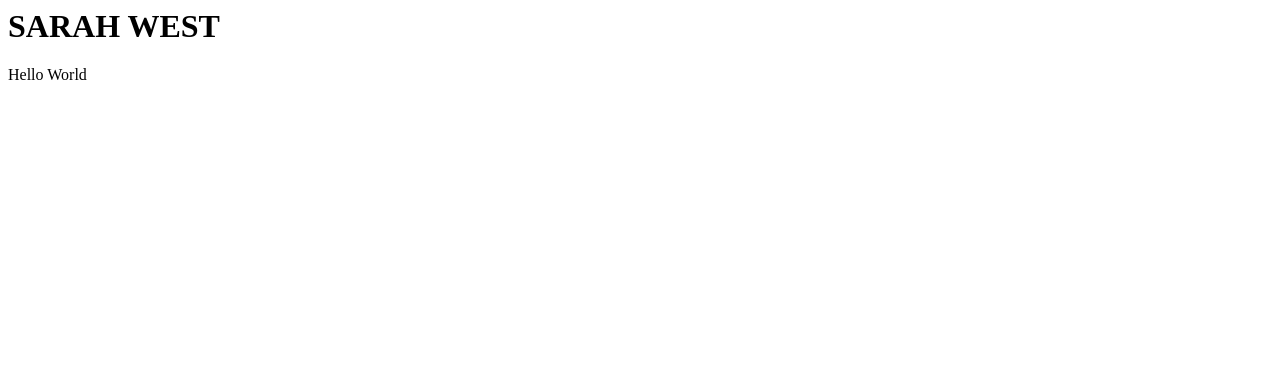
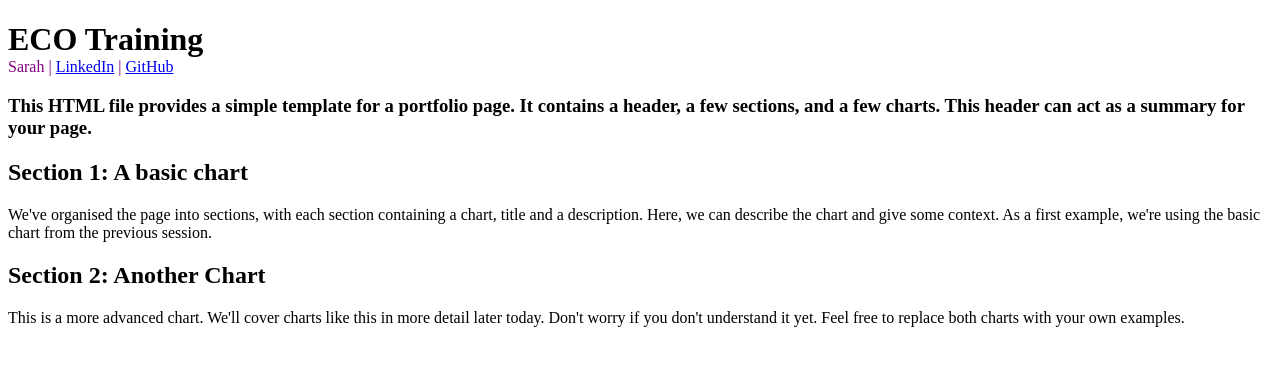
Before and after one commit to smew1/smew1.github.io, a plain HTML site: page index.html in a window 1280 px wide. Drawn offline with Linux system fonts and the light colour scheme; a script that the page names is missing.

Commit message:
Add files via upload

```diff
--- a/index.html
+++ b/index.html
@@ -1,6 +1,100 @@
+<!-- This HTML file provides a simple example of a portfolio page. It contains a header, a few sections, and a few charts. -->
+<!-- It works with the three css files in this folder: example1.css, example2.css and example3.css. -->
+<!-- The HTML file defines the structure of the page, and the CSS files define how it looks. -->
+<!-- The CSS examples are all designed to work with this page. Try swapping them out on line 29 and see what happens. -->
+
+<!-- Take a look around and make your own copy to adapt for your own use. -->
+
+<!-- This is a comment -->
+<!-- Comments are not displayed in the browser -->
+<!-- They can be used to leave notes in the code -->
+
+<!DOCTYPE html>
 <html>
+    <!-- HTML is heirarchial: tags like this define elements on the page.
+    Each tag does something different. For example:
+        - The <html> tag defines the whole document.
+        - The <h1> tag defines a large heading
+        - The <p> tag defines a paragraph
+        - Tags appear as an opening <div> and closing </div> pair
+    -->
+
+<head>
+    <!-- The head tag links to resources our page needs and defines information about it. Tags in the <head> aren't displayed on the page. -->
+
+    <!-- This is a link to a stylesheet which contains rules about how each element on the page should be defined-->
+    <!-- Try swapping example1.css to another, and take a look at example1.css to see if you understand it-->
+    <link rel="stylesheet" type="text/css" href="s2_example1.css">
+    <title>My Portfolio</title> <!-- The title displayed in the browser tab, not on the page itself -->
+
+    <!-- This is a link to the vega-lite which we're using to make graphs -->
+    <script src="https://cdn.jsdelivr.net/npm/vega@5"></script>
+    <script src="https://cdn.jsdelivr.net/npm/vega-lite@5"></script>
+    <script src="https://cdn.jsdelivr.net/npm/vega-embed@6"></script>
+</head>
+
 <body>
-  <h1> SARAH WEST </h1>
-  <p> Hello World </p>
+<!-- The body tag contains the elements that visitors to our page will see. -->
+    <h1 style="margin-bottom: 0px;"> <!-- we can also style elements directly in the HTML by setting the style= atrribute of a tag. -->
+        <!-- This is a header, it is the largest text on the page -->
+        ECO Training
+    </h1>
+    <p style="margin-top: 0px; color: purple">
+        <!-- we're setting the margin to 0px so the header and authour name are close together -->
+        Sarah | <a href="https://www.linkedin.com/in/finnmcevoy/">LinkedIn</a> | <a
+            href="https://www.github.com/FM-ds">GitHub</a>
+    </p>
+    <h3>
+        This HTML file provides a simple template for a portfolio page. It contains a header, a few sections, and a few charts. This header can act as a summary for your page.
+    </h3>
+
+    <!-- We're organising the page into sections, with each section containing a chart, title and a description -->
+    <section>
+        <div class="chart-description">
+            <h2>Section 1: A basic chart</h2>
+            <p> <!-- This is a paragraph, it's the main way to display text on a web page -->
+                We've organised the page into sections, with each section containing a chart, title and a description. Here, we can describe the chart and give some context.
+                As a first example, we're using the basic chart from the previous session.
+            </p>
+        </div>
+        <figure id="Location1"></figure> <!-- we give it an id so we can put a vega-lite graph here with VegaEmbed -->
+    </section>
+
+    <section>
+        <div class="chart-description"> <!-- we are grouping the title and description together so we can style them together -->
+            <h2>Section 2: Another Chart</h2>
+            <p> <!-- This is a paragraph, it's the main way to display text on a web page -->
+                This is a more advanced chart. We'll cover charts like this in more detail later today. Don't worry if you don't understand it yet.
+                Feel free to replace both charts with your own examples.
+            </p>
+        </div>
+        <figure id="Location2"></figure> <!-- we give it an id so we can put a vega-lite graph here with VegaEmbed -->
+    </section>
+
+    <!-- Do you want to add more sections? -->
+        <!-- Try copying pasting the section above -->
+        <!-- You'll need to change the id of the figure "<figure id="Location3"... -->
+        <!-- ... and add a new variable for the graph spec in the script at the bottom of the page -->
+
+
+    <!-- This is a script, it's a way to run JavaScript code on the page -->
+    <script>
+        // This is a comment in JavaScript - it's a different language to HTML and CSS
+
+        var figure_1_spec = "s2_chart1.json"; // We're storing the URL of the graph we want to display in a variable
+        var figure_2_spec = "https://raw.githubusercontent.com/EconomicsObservatory/courses/main/2/s2_chart2.json";
+
+        vegaEmbed('#Location1', figure_1_spec) // We're using the vegaEmbed function to put a graph in the element with id figure_1
+        vegaEmbed('#Location2', figure_2_spec)
+
+        // Do you want to add more graphs?
+        // try defining a new variable for figure_3_spec, adding VegaEmbed for Location3, and adding a new section in the HTML
+        // e.g.
+        // var figure_3_spec = ...
+        // vegaEmbed('#Location3', figure_3_spec)
+
+    </script>
+
 </body>
+
 </html>
```
